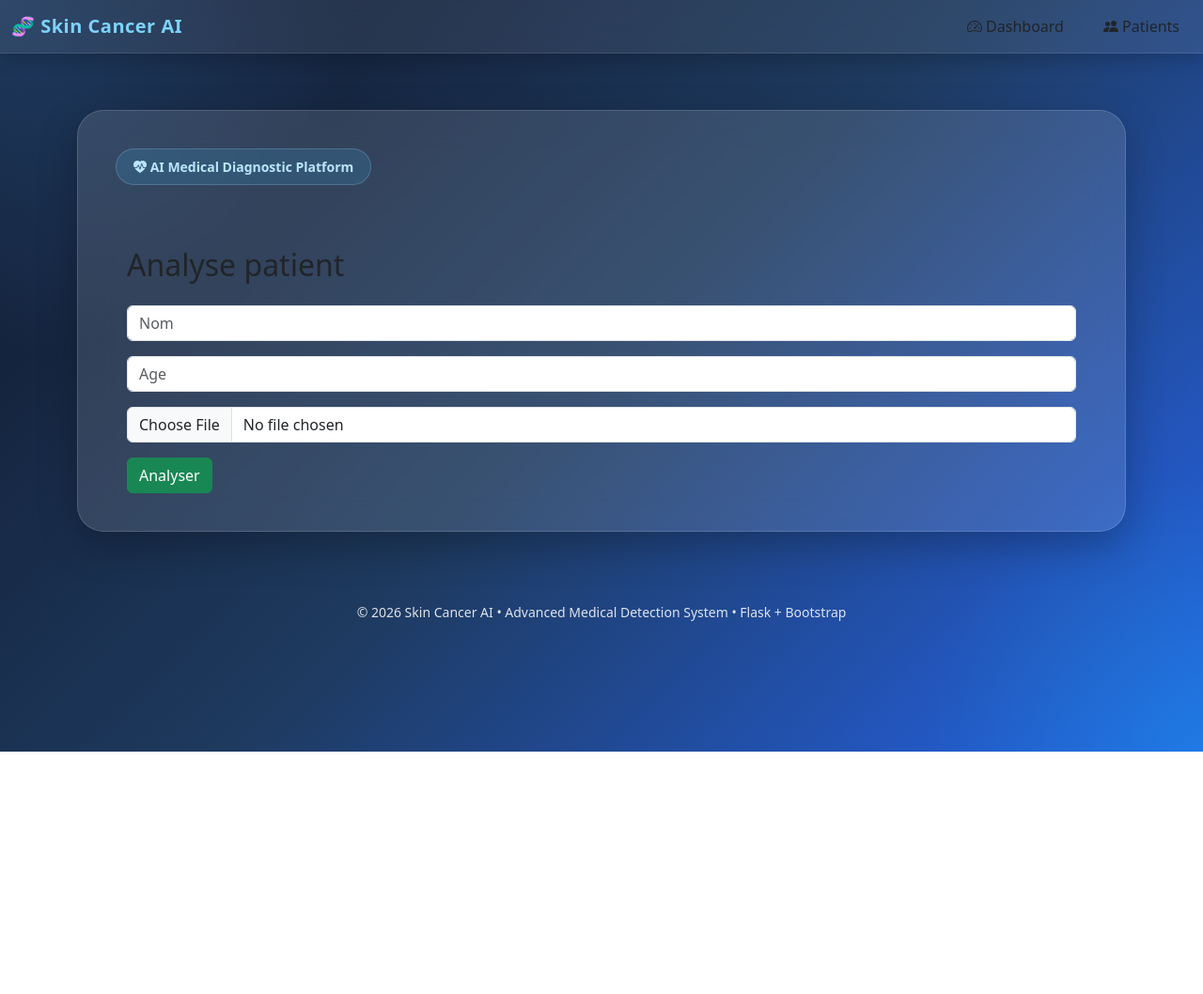
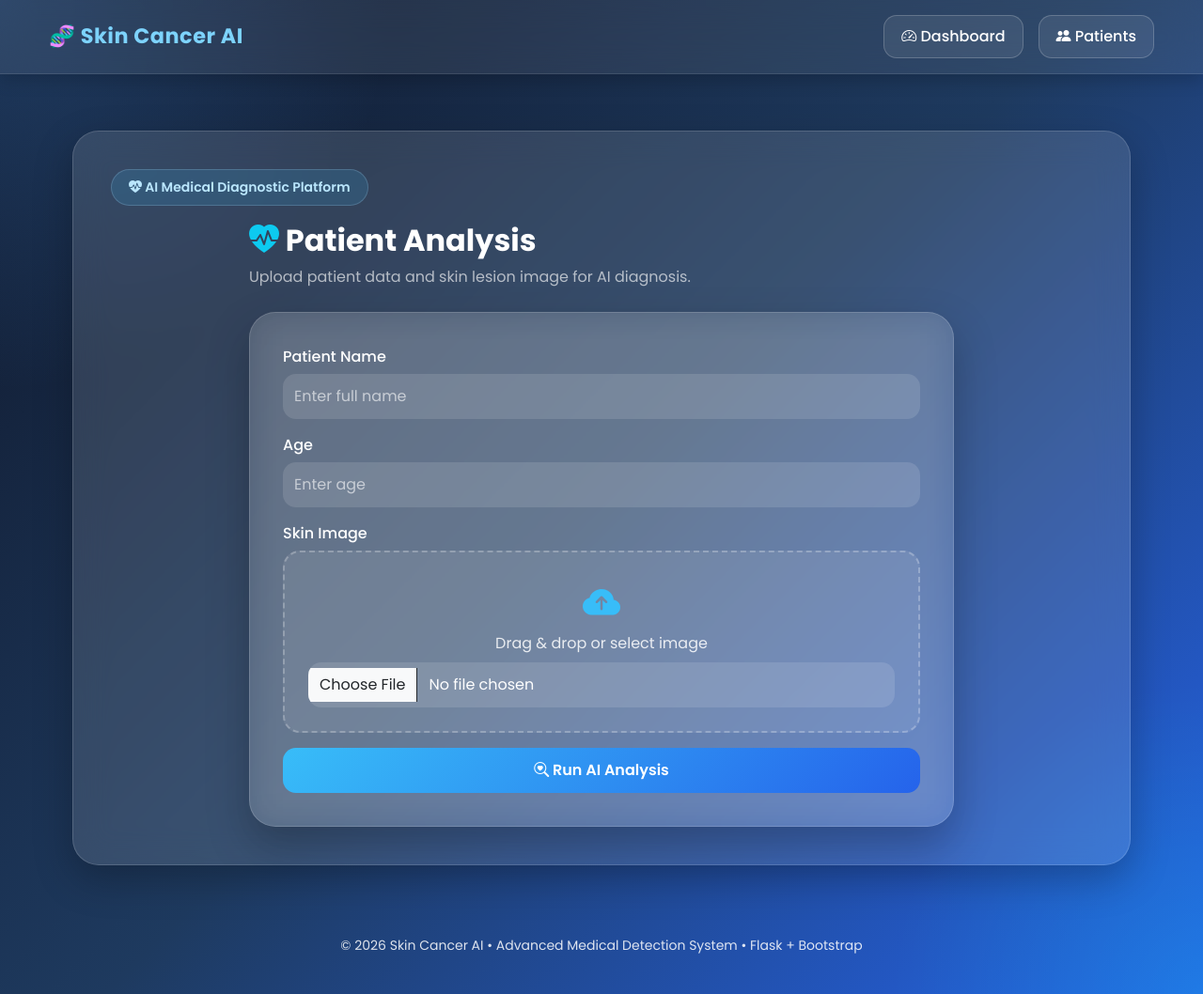
Before and after one commit to aya-ben-chaieb/skin-cancer-flask-app, a Flask app: page /predict in a window 1280 px wide. Shown: the whole page at 94% size. Before the commit the page ends 800 px from the top, so only its background shows below. Run offline with Flask 3, Linux system fonts and the light colour scheme; a user stored in the database is signed in; parts of the project's set-up code (start-up, migrations or seed data) failed here and were passed over.

Commit message:
Refactor predict.html for improved layout and styling

```diff
--- a/templates/predict.html
+++ b/templates/predict.html
@@ -1,52 +1,168 @@
-
 {% extends "base.html" %}
 {% block content %}
 
-<!DOCTYPE html>
-<html lang="en">
-<head>
-    <meta charset="UTF-8">
-    <title>Analyse Patient</title>
+<div class="analysis-wrapper">
 
-    <!-- Bootstrap -->
-    <link href="https://cdn.jsdelivr.net/npm/bootstrap@5.3.0/dist/css/bootstrap.min.css" rel="stylesheet">
-</head>
-<body>
+    <!-- HEADER -->
+    <div class="analysis-header">
 
-<div class="container mt-5">
+        <div>
+            <h2 class="fw-bold">
+                <i class="bi bi-heart-pulse-fill text-info"></i>
+                Patient Analysis
+            </h2>
 
+            <p class="opacity-75">
+                Upload patient data and skin lesion image for AI diagnosis.
+            </p>
+        </div>
+
+    </div>
+
+    <!-- FLASH MESSAGES -->
     {% with messages = get_flashed_messages(with_categories=true) %}
         {% if messages %}
             {% for cat, msg in messages %}
-                <div class="alert alert-{{ cat }}">
+                <div class="alert alert-{{ cat }} shadow-sm">
                     {{ msg }}
                 </div>
             {% endfor %}
         {% endif %}
     {% endwith %}
 
-    <h2 class="mb-4">Analyse patient</h2>
+    <!-- CARD -->
+    <div class="analysis-card">
 
         <form method="POST" enctype="multipart/form-data">
 
+            <!-- NAME -->
             <div class="mb-3">
-            <input class="form-control" type="text" name="name" placeholder="Nom" required>
+                <label class="form-label">Patient Name</label>
+                <input class="form-control" type="text" name="name" placeholder="Enter full name" required>
             </div>
 
+            <!-- AGE -->
             <div class="mb-3">
-            <input class="form-control" type="number" name="age" placeholder="Age" required>
+                <label class="form-label">Age</label>
+                <input class="form-control" type="number" name="age" placeholder="Enter age" required>
             </div>
 
+            <!-- IMAGE UPLOAD -->
             <div class="mb-3">
+
+                <label class="form-label">Skin Image</label>
+
+                <div class="upload-box">
+
+                    <i class="bi bi-cloud-arrow-up-fill upload-icon"></i>
+
+                    <p class="mb-2">
+                        Drag & drop or select image
+                    </p>
+
                     <input class="form-control" type="file" name="image" required>
+
                 </div>
 
-        <button class="btn btn-success">Analyser</button>
+            </div>
+
+            <!-- BUTTON -->
+            <button class="btn btn-primary w-100">
+                <i class="bi bi-search-heart"></i>
+                Run AI Analysis
+            </button>
 
         </form>
 
     </div>
 
-</body>
-</html>
+</div>
+
+<!-- ===== STYLE ===== -->
+<style>
+
+.analysis-wrapper{
+    max-width: 750px;
+    margin: auto;
+}
+
+/* HEADER */
+.analysis-header{
+    margin-bottom: 25px;
+}
+
+/* CARD */
+.analysis-card{
+    background: rgba(255,255,255,0.12);
+    border: 1px solid rgba(255,255,255,0.15);
+    backdrop-filter: blur(18px);
+    border-radius: 28px;
+    padding: 35px;
+    box-shadow: 0 20px 45px rgba(0,0,0,0.25);
+}
+
+/* INPUTS */
+.form-control{
+    border-radius: 14px;
+    padding: 12px;
+    border: none;
+    background: rgba(255,255,255,0.12);
+    color: white;
+}
+
+.form-control::placeholder{
+    color: rgba(255,255,255,0.6);
+}
+
+.form-control:focus{
+    box-shadow: 0 0 0 4px rgba(56,189,248,0.25);
+    background: rgba(255,255,255,0.18);
+    color: white;
+}
+
+/* LABEL */
+.form-label{
+    font-weight: 500;
+    margin-bottom: 6px;
+}
+
+/* UPLOAD BOX */
+.upload-box{
+    border: 2px dashed rgba(255,255,255,0.25);
+    border-radius: 18px;
+    padding: 25px;
+    text-align: center;
+    transition: 0.3s;
+    background: rgba(255,255,255,0.08);
+}
+
+.upload-box:hover{
+    border-color: #38bdf8;
+    background: rgba(56,189,248,0.08);
+    transform: translateY(-2px);
+}
+
+.upload-icon{
+    font-size: 40px;
+    color: #38bdf8;
+    margin-bottom: 10px;
+}
+
+/* BUTTON */
+.btn-primary{
+    background: linear-gradient(135deg,#38bdf8,#2563eb);
+    border: none;
+    border-radius: 14px;
+    padding: 12px;
+    font-weight: 600;
+    transition: 0.3s;
+}
+
+.btn-primary:hover{
+    transform: translateY(-2px);
+    box-shadow: 0 12px 25px rgba(37,99,235,0.4);
+}
+
+</style>
+
 {% endblock %}
```
Lines whose indentation alone changed are shown as unchanged.
